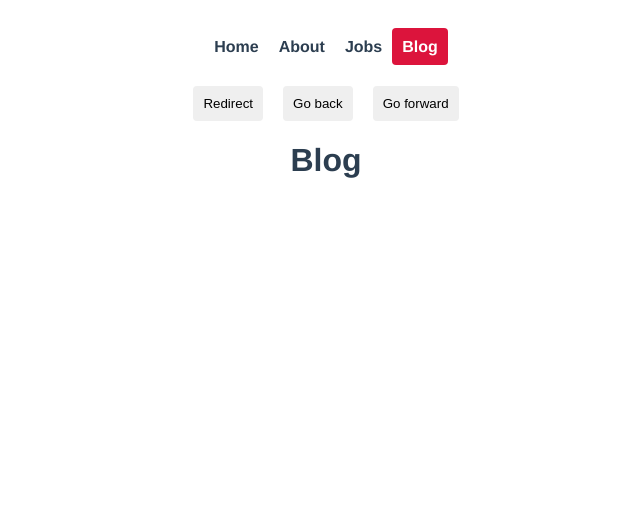
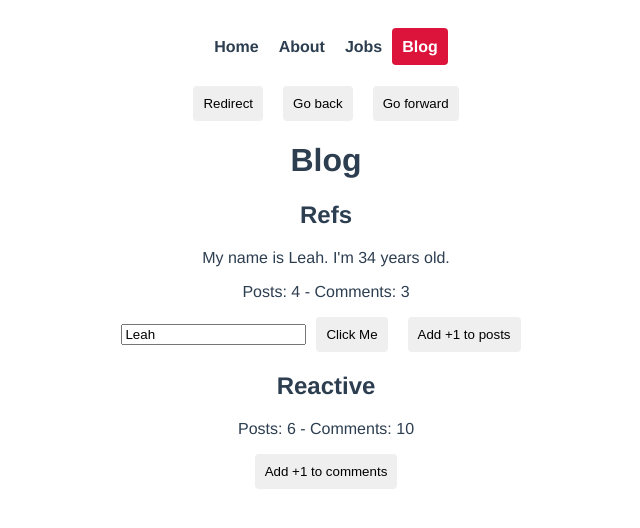
Before and after one commit to leahcarlin/vue-practice, a Vue app: page /blog in a window 1280 px wide. Shown: the top 528 px of the page, without its empty margins (314-954 px from the left). Built offline with nearby package versions, Linux system fonts and the light colour scheme.

Commit message:
Practice using refs & reactive in Blog.vue

```diff
--- a/src/views/Blog.vue
+++ b/src/views/Blog.vue
@@ -1,9 +1,51 @@
 <template>
   <h1>Blog</h1>
+  <h2>Refs</h2>
+  <p>My name is {{ name }}. I'm {{ age }} years old.</p>
+  <p>Posts: {{ blog.posts }} - Comments: {{ blog.comments }}</p>
+  <input type="text" v-model="name" />
+  <button @click="handleClick">Click Me</button>
+  <button @click="updateBlog">Add +1 to posts</button>
+  <h2>Reactive</h2>
+  <p>Posts: {{ blogTwo.posts }} - Comments: {{ blogTwo.comments }}</p>
+  <button @click="updateBlogTwo">Add +1 to comments</button>
 </template>
 
 <script>
-export default {};
+import { ref, reactive } from "@vue/reactivity"; // import the parts from vue that you need to use
+export default {
+  name: "Blog",
+  setup() {
+    const name = ref("Leah"); // these are now reactive values
+    const age = ref(34);
+    const blog = ref({ posts: 4, comments: 3 });
+    const blogTwo = reactive({ posts: 6, comments: 10 });
+
+    const handleClick = () => {
+      name.value = "Bill";
+    };
+
+    const updateBlog = () => {
+      blog.value.posts += 1;
+    };
+
+    const updateBlogTwo = () => {
+      blogTwo.comments += 1;
+    };
+    return {
+      name,
+      age,
+      blog,
+      handleClick,
+      updateBlog,
+      blogTwo,
+      updateBlogTwo,
+    };
+  },
+  data() {
+    return {};
+  },
+};
 </script>
 
 <style></style>
--- a/src/views/Home.vue
+++ b/src/views/Home.vue
@@ -22,6 +22,5 @@
 
 export default {
   name: "Home",
-  components: {},
 };
 </script>
```
